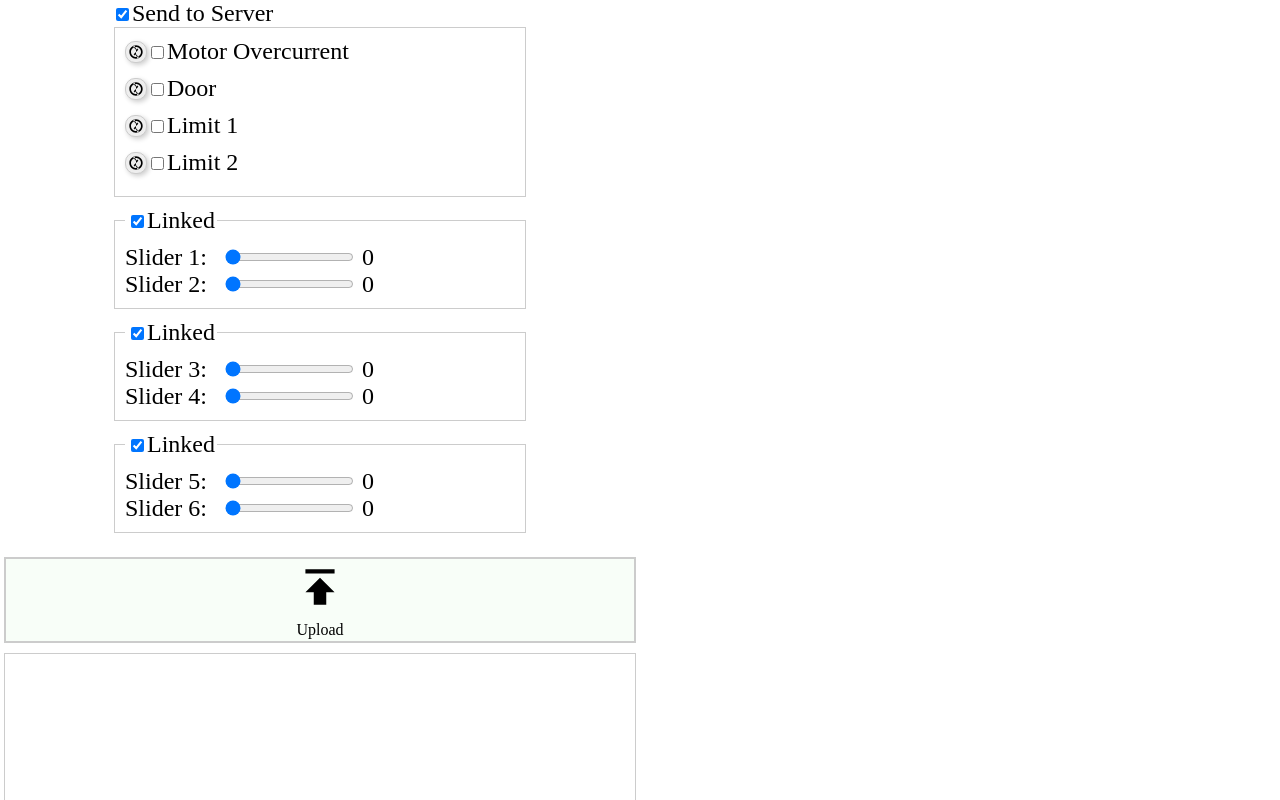
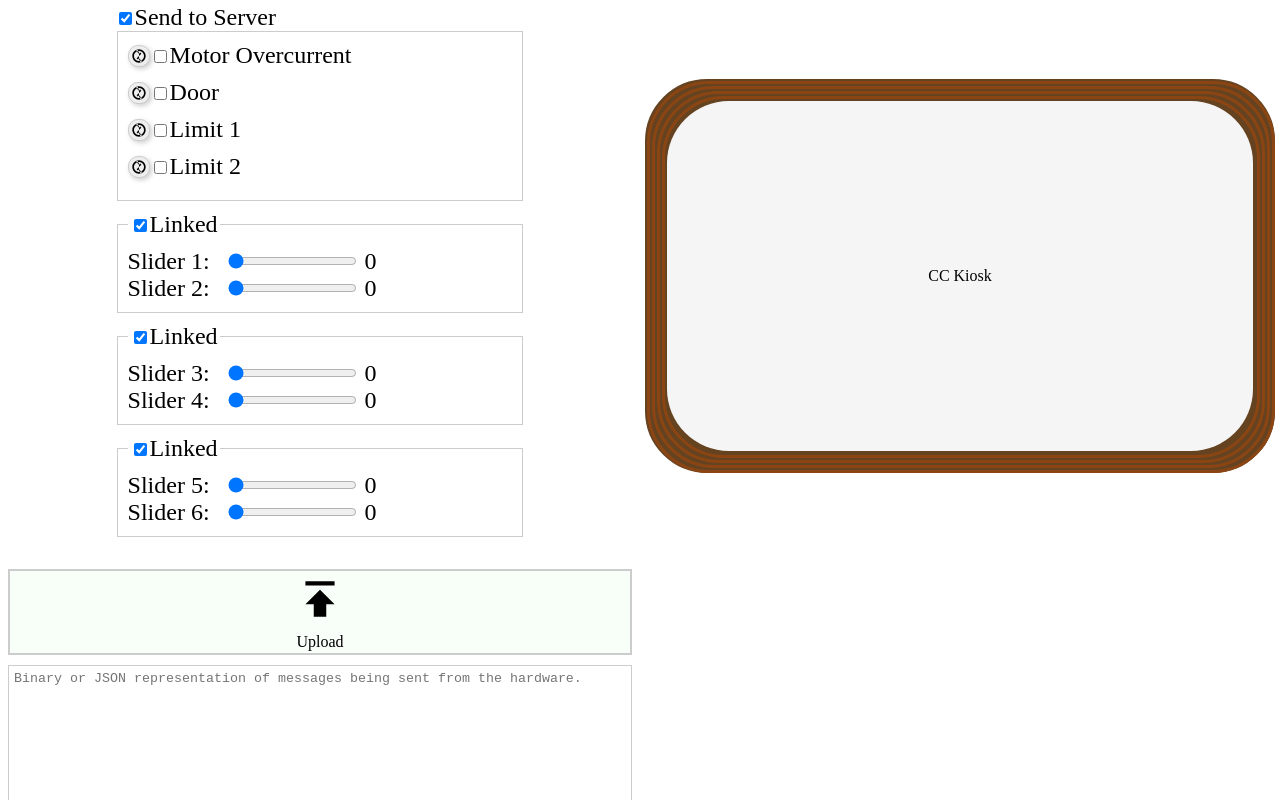
Before and after one commit to scirelli/c1-present, a website: page index.html in a window 1280 px wide. Drawn offline with Linux system fonts and the light colour scheme.

Commit message:
Start of adding kiosk

```diff
--- a/index.html
+++ b/index.html
@@ -27,6 +27,7 @@
         display: flex; /* make quadrant a flexbox so that we can center content*/
         justify-content: center; /* center content horizontally*/
         align-items: center; /* center content vertically*/
+        padding: 4px;
       }
 
       .quadrant:nth-child(1) {  }
@@ -150,6 +151,47 @@
           border: 1px solid #ccc;
           resize: vertical;
         }
+
+        .plywood-border {
+            width: calc(50vw - 8px - 2px);
+            height: calc(50vh - 8px - 2px);
+            box-sizing: border-box;
+            display: flex;
+            justify-content: center;
+            align-items: center;
+            --layer-border-size: 2px;
+            --layer-border-sz-A: calc(0px + var(--layer-border-size));
+            --layer-border-sz-B: calc(1px + var(--layer-border-size));
+        }
+
+        .plywood-border div.plywood-layer, .plywood-border .content {
+            border-radius: 62px;
+        }
+
+        .plywood-border > div {
+            border: var(--layer-border-sz-A) solid #654321;
+            width: 100%;
+            height: 100%;
+            background-color: #654321;
+        }
+        .plywood-border > div > div { border: var(--layer-border-sz-B) solid #8B4513; width: calc(100% - 4px); height: calc(100% - 4px);}
+        .plywood-border > div > div > div { border: var(--layer-border-sz-A) solid #654321; width: calc(100% - 6px); height: calc(100% - 6px);}
+        .plywood-border > div > div > div > div { border: var(--layer-border-sz-B) solid #8B4513; width: calc(100% - 4px); height: calc(100% - 4px);}
+        .plywood-border > div > div > div > div > div { border: var(--layer-border-sz-A) solid #654321; width: calc(100% - 6px); height: calc(100% - 6px);}
+        .plywood-border > div > div > div > div > div > div { border: var(--layer-border-sz-B) solid #8B4513; width: calc(100% - 4px); height: calc(100% - 4px);}
+        .plywood-border > div > div > div > div > div > div > div { border: var(--layer-border-sz-A) solid #654321; width: calc(100% - 6px); height: calc(100% - 6px);}
+        .plywood-border > div > div > div > div > div > div > div > div { border: var(--layer-border-sz-B) solid #8B4513; width: calc(100% - 4px); height: calc(100% - 4px);}
+        .plywood-border > div > div > div > div > div > div > div > div > div { border: var(--layer-border-sz-A) solid #654321; width: calc(100% - 6px); height: calc(100% - 6px);}
+        .plywood-border .content {
+            background-color: #f5f5f5; /* Vanilla white */
+            padding: 4px;
+            width: 100%;
+            height: 100%;
+            box-sizing: border-box;
+            display: flex;
+            justify-content: center;
+            align-items: center;
+        }
     </style>
   </head>
   <body>
@@ -192,7 +234,31 @@
             </form>
           </section>
         </div>
-        <div class="quadrant">&nbsp;</div>
+        <div class="quadrant">
+          <div class="plywood-border">
+            <div class="plywood-layer">
+                <div class="plywood-layer">
+                    <div class="plywood-layer">
+                        <div class="plywood-layer">
+                            <div class="plywood-layer">
+                                <div class="plywood-layer">
+                                    <div class="plywood-layer">
+                                        <div class="plywood-layer">
+                                            <div class="plywood-layer">
+                                                <div class="content">
+                                                    CC Kiosk
+                                                </div>
+                                            </div>
+                                        </div>
+                                    </div>
+                                </div>
+                            </div>
+                        </div>
+                    </div>
+                </div>
+            </div>
+          </div>
+        </div>
       </div>
       <div class="row">
         <div class="quadrant">
@@ -204,10 +270,10 @@
               <span>Upload</span>
             </div>
 
-            <textarea id="text-area"></textarea>
+            <textarea id="text-area" placeholder="Binary or JSON representation of messages being sent from the hardware."></textarea>
           </div>
         </div>
-        <div class="quadrant">&nbsp;</div>
+        <div class="quadrant">Middleware</div>
       </div>
     </div>
 
--- /dev/null
+++ b/index.txt
@@ -0,0 +1 @@
+index.html
```
